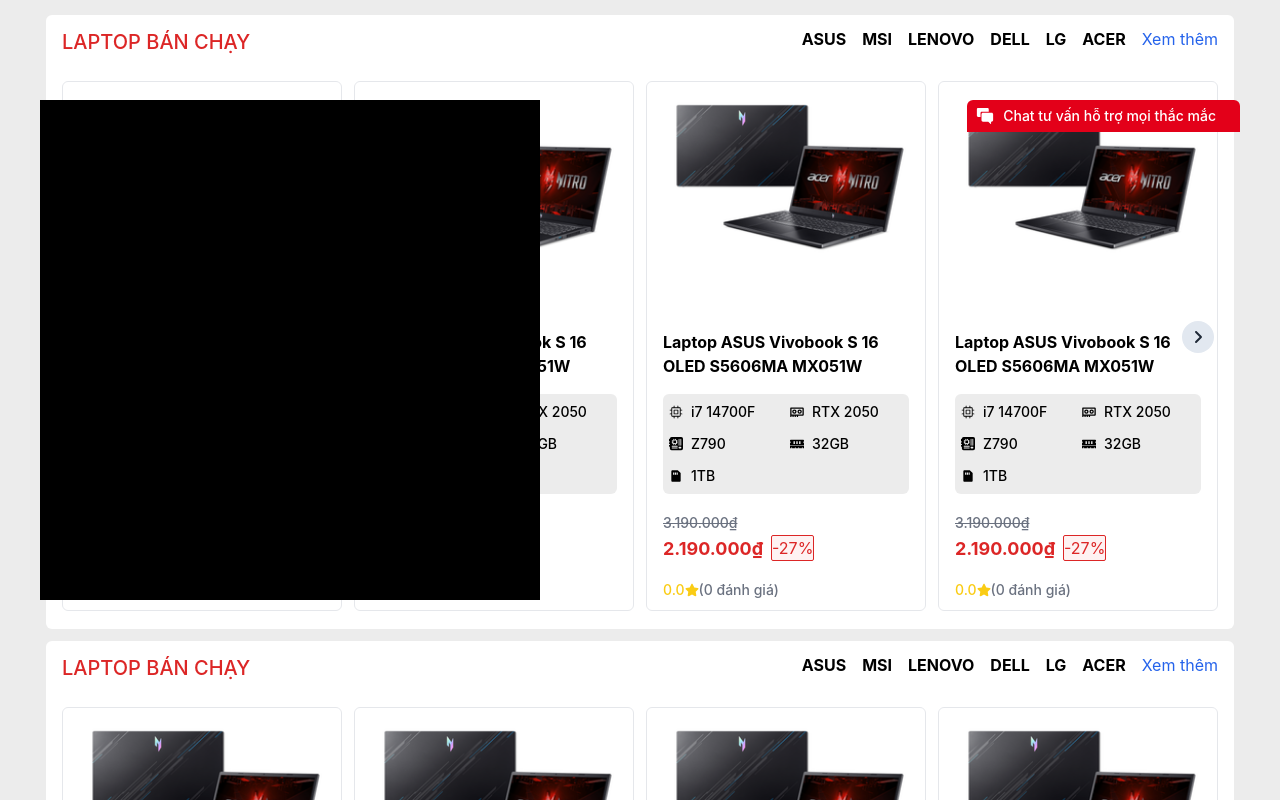
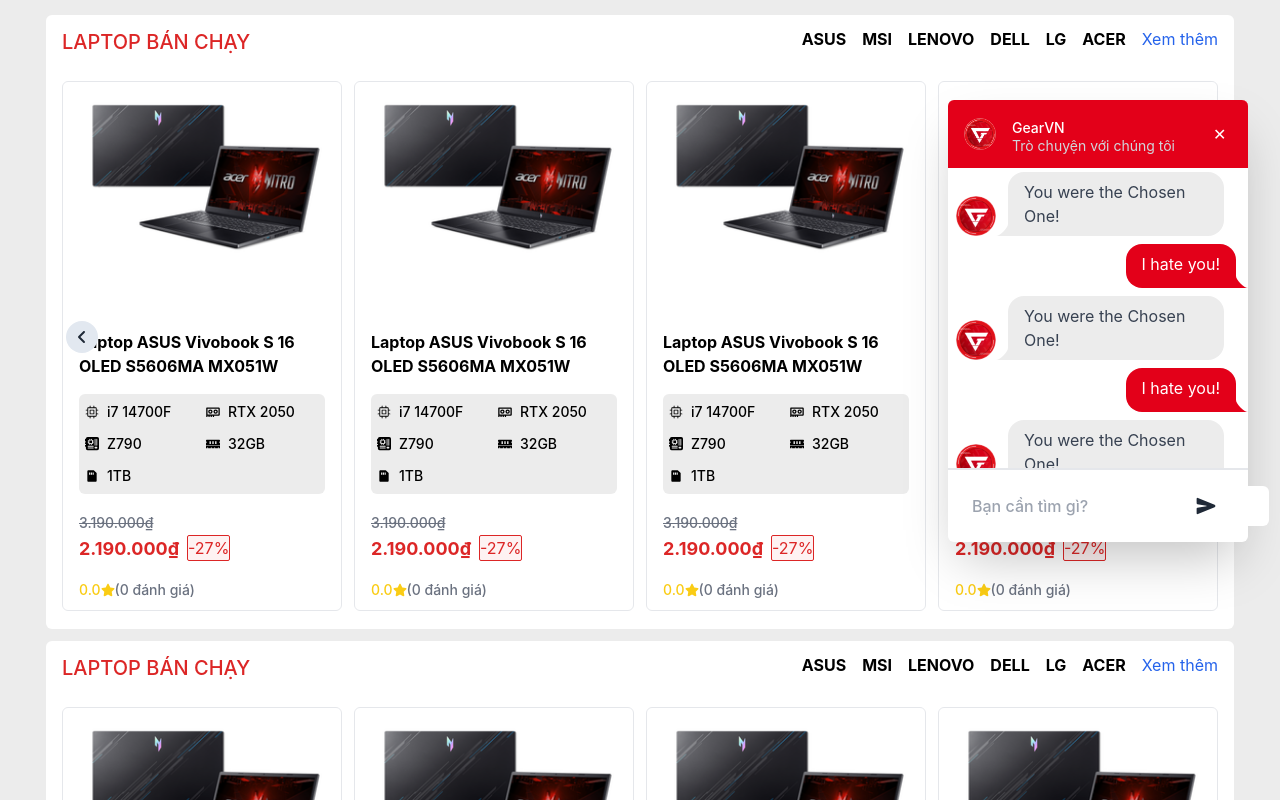
Before and after one commit to Horob1/gearvn-fe, a React (Vite) app: page / in a window 1280 px wide. Shown: the part 700-1500 px from the top of the page. Built offline with nearby package versions, Linux system fonts and the light colour scheme.

Commit message:
complete chat box

```diff
--- a/src/App.tsx
+++ b/src/App.tsx
@@ -1,7 +1,7 @@
 import { Navigate, Route, Routes } from 'react-router-dom'
 import './App.css'
 import Layout from './Layout.tsx'
-import { ErrorPage, HomePage, UserPage, ProductDetail, SearchPage, Showroom, UserInfo, MyCartList, MyOrderList, BuyPage } from './pages/index.tsx'
+import { ErrorPage, HomePage, UserPage, ProductDetail, SearchPage, Showroom, UserInfo, MyCartList, MyOrderList, BuyPage, AboutPage } from './pages/index.tsx'
 import LogIn from './components/auth/LogIn.tsx'
 
 function App() {
@@ -12,7 +12,7 @@
           <Route index element={<HomePage></HomePage>}></Route>
           <Route path='showroom' element={<Showroom></Showroom>}></Route>
           <Route path='search' element={<SearchPage/>}></Route>
-          <Route path='about' element></Route>
+          <Route path='about' element={<AboutPage/>}></Route>
           <Route path='user' element={<UserPage/>}>
             <Route path='my-info' element={<UserInfo/>}></Route>
             <Route path='my-cart' element={<MyCartList/>}></Route>
--- a/src/components/Footer.tsx
+++ b/src/components/Footer.tsx
@@ -28,7 +28,7 @@
         <div className="hidden md:grid md:grid-cols-2 lg:grid-cols-12 gap-4 py-2 pb-4 border-b-2">
           <div className="md:col-span-1 lg:col-span-2">
             <ul>
-              <h6 className="pb-3">VỀ GEARVN</h6>
+              <Link to={'/about'}><h6 className="pb-3">VỀ GEARVN</h6></Link>
               <li><p className="pb-2">Giới thiệu</p></li>
               <a href="https://www.youtube.com/channel/UCOObyrR-kbuu2L94zgjm1Cg"><li><p className="pb-2">Tuyển dụng</p></li></a>
             </ul>
--- a/src/components/LiveChat/ChatBox.tsx
+++ b/src/components/LiveChat/ChatBox.tsx
@@ -1,4 +1,6 @@
-
+import avatar from './../../assets/avatar.png'
+import { IoSend } from "react-icons/io5";
+import { ConversationBox } from './ConversationBox';
 
 type ChatBoxProps = {
   setShowChatbox: React.Dispatch<React.SetStateAction<number>>,
@@ -8,8 +10,30 @@
 const ChatBox = ({setShowChatbox,showChatbox}: ChatBoxProps) => {
 
   return (
-    <div onClick={()=> setShowChatbox(2)}
-        className={`fixed bottom-0 w-[500px] h-[500px] left-10 bg-black right-10 ${showChatbox===0 ? 'bottom-[-500px]' : showChatbox===1 ? 'animate-goFromBottom' : 'animate-leftToBottom' }`}>
+    <div className={`fixed z-50 bottom-0 w-[300px] h-[500px] right-8 ${showChatbox===0 ? 'bottom-[-500px]' : showChatbox===1 ? 'animate-goFromBottom' : 'animate-leftToBottom' }`}>
+        <div className="w-[300px] bg-white rounded-md shadow-2xl">
+          <div className="w-full p-4 rounded-t-md flex items-center justify-between bg-[#E30019]">
+            <div className="flex gap-4 items-center">
+              <div className="avatar">
+                <div className="w-8 h-8 rounded-full">
+                  <img src={avatar} className='' />
+                </div>
+              </div>
+              <div>
+                <p className='text-white'>GearVN</p>
+                <p className='text-gray-300 leading-3 font-normal'>Trò chuyện với chúng tôi</p>
+              </div>
+            </div>
+            <button  onClick={()=> setShowChatbox(2)} className="text-white hover:bg-red-700  px-[5.5px] rounded-full">✕</button>
+          </div>
+          <div className='pl-2'><ConversationBox avatar={avatar}/></div>
+          <div className='p-4 border-t-2'>
+            <form className='relative flex'>
+              <input type="text" required placeholder='Bạn cần tìm gì?' className='py-2 px-2 focus:outline-none text-gray-700 font-medium rounded-md pr-12 '/>
+              <div className='absolute top-1/2 -translate-y-1/2 right-4'><IoSend className='text-xl hover:text-gray-700' /></div>
+            </form>
+          </div>
+        </div>
     </div>
   )
 }
--- /dev/null
+++ b/src/components/LiveChat/ConversationBox.tsx
@@ -0,0 +1,65 @@
+type ConversationProps = {
+  avatar: string
+}
+export const ConversationBox = ({avatar}: ConversationProps) => {
+  return (
+    <div className="h-[300px] overflow-y-auto">
+      <div className="chat chat-start">
+        <div className="chat-image avatar">
+          <div className="w-10 rounded-full">
+            <img alt="Tailwind CSS chat bubble component" src={avatar} />
+          </div>
+        </div>
+        <div className="chat-bubble bg-[#ECECEC] text-gray-700">You were the Chosen One!</div>
+      </div>
+      <div className="chat chat-end ">
+        <div className="chat-bubble bg-[#E30019] text-white">I hate you!</div>
+      </div>
+      <div className="chat chat-start">
+        <div className="chat-image avatar">
+          <div className="w-10 rounded-full">
+            <img alt="Tailwind CSS chat bubble component" src={avatar} />
+          </div>
+        </div>
+        <div className="chat-bubble bg-[#ECECEC] text-gray-700">You were the Chosen One!</div>
+      </div>
+      <div className="chat chat-end ">
+        <div className="chat-bubble bg-[#E30019] text-white">I hate you!</div>
+      </div>
+      <div className="chat chat-start">
+        <div className="chat-image avatar">
+          <div className="w-10 rounded-full">
+            <img alt="Tailwind CSS chat bubble component" src={avatar} />
+          </div>
+        </div>
+        <div className="chat-bubble bg-[#ECECEC] text-gray-700">You were the Chosen One!</div>
+      </div>
+      <div className="chat chat-end ">
+        <div className="chat-bubble bg-[#E30019] text-white">I hate you!</div>
+      </div>
+      <div className="chat chat-start">
+        <div className="chat-image avatar">
+          <div className="w-10 rounded-full">
+            <img alt="Tailwind CSS chat bubble component" src={avatar} />
+          </div>
+        </div>
+        <div className="chat-bubble bg-[#ECECEC] text-gray-700">You were the Chosen One!</div>
+      </div>
+      <div className="chat chat-end ">
+        <div className="chat-bubble bg-[#E30019] text-white">I hate you!</div>
+      </div>
+      <div className="chat chat-start">
+        <div className="chat-image avatar">
+          <div className="w-10 rounded-full">
+            <img alt="Tailwind CSS chat bubble component" src={avatar} />
+          </div>
+        </div>
+        <div className="chat-bubble bg-[#ECECEC] text-gray-700">You were the Chosen One!</div>
+      </div>
+      <div className="chat chat-end ">
+        <div className="chat-bubble bg-[#E30019] text-white">I hate you!</div>
+      </div>
+      <div></div>
+    </div>
+  )
+}
--- a/src/components/LiveChat/LiveChatComponent.tsx
+++ b/src/components/LiveChat/LiveChatComponent.tsx
@@ -8,7 +8,7 @@
   return (
     <div className="hidden md:block ">
       <div onClick={()=> setShowChatbox(1)}
-        className={`cursor-pointer fixed bottom-0 right-10 animate-goFromBottom py-1 pl-2 pr-6 rounded-t-md bg-[#E30019] ${showChatbox!==1 ?'':'hidden'}`}>
+        className={`cursor-pointer fixed bottom-0 right-8 animate-goFromBottom py-1 pl-2 pr-6 rounded-t-md bg-[#E30019] ${showChatbox!==1 ?'':'hidden'}`}>
         <p className="flex gap-2 items-center text-white"><IoIosChatboxes className="text-xl"></IoIosChatboxes> Chat tư vấn hỗ trợ mọi thắc mắc</p>
       </div>
       <ChatBox  setShowChatbox={setShowChatbox} showChatbox={showChatbox}/>
--- a/src/pages/about/AboutPage.tsx
+++ b/src/pages/about/AboutPage.tsx
@@ -0,0 +1,10 @@
+import cover3 from './../../assets/cover3.jpg'
+const AboutPage = () => {
+  return (
+    <div className="flex flex-col  bg-white py-10 w-full justify-center">
+      <img className='rounded-sm m-auto xl:max-w-[1220px] lg:max-w-[1000px]' src={cover3} alt="" />
+    </div>
+  )
+}
+
+export default AboutPage
--- a/src/pages/index.tsx
+++ b/src/pages/index.tsx
@@ -8,4 +8,5 @@
 import MyCartList from "./user/components/MyCartList.tsx";
 import MyOrderList from "./user/components/MyOrderList.tsx";
 import BuyPage from "./buy/BuyPage.tsx";
-export { HomePage, Showroom, SearchPage, ErrorPage, ProductDetail, UserPage, UserInfo, MyCartList, MyOrderList, BuyPage};
+import AboutPage from "./about/AboutPage.tsx";
+export { HomePage, Showroom, SearchPage, ErrorPage, ProductDetail, UserPage, UserInfo, MyCartList, MyOrderList, BuyPage, AboutPage};
```
Also changed, not shown: src/assets/cover3.jpg (added).
